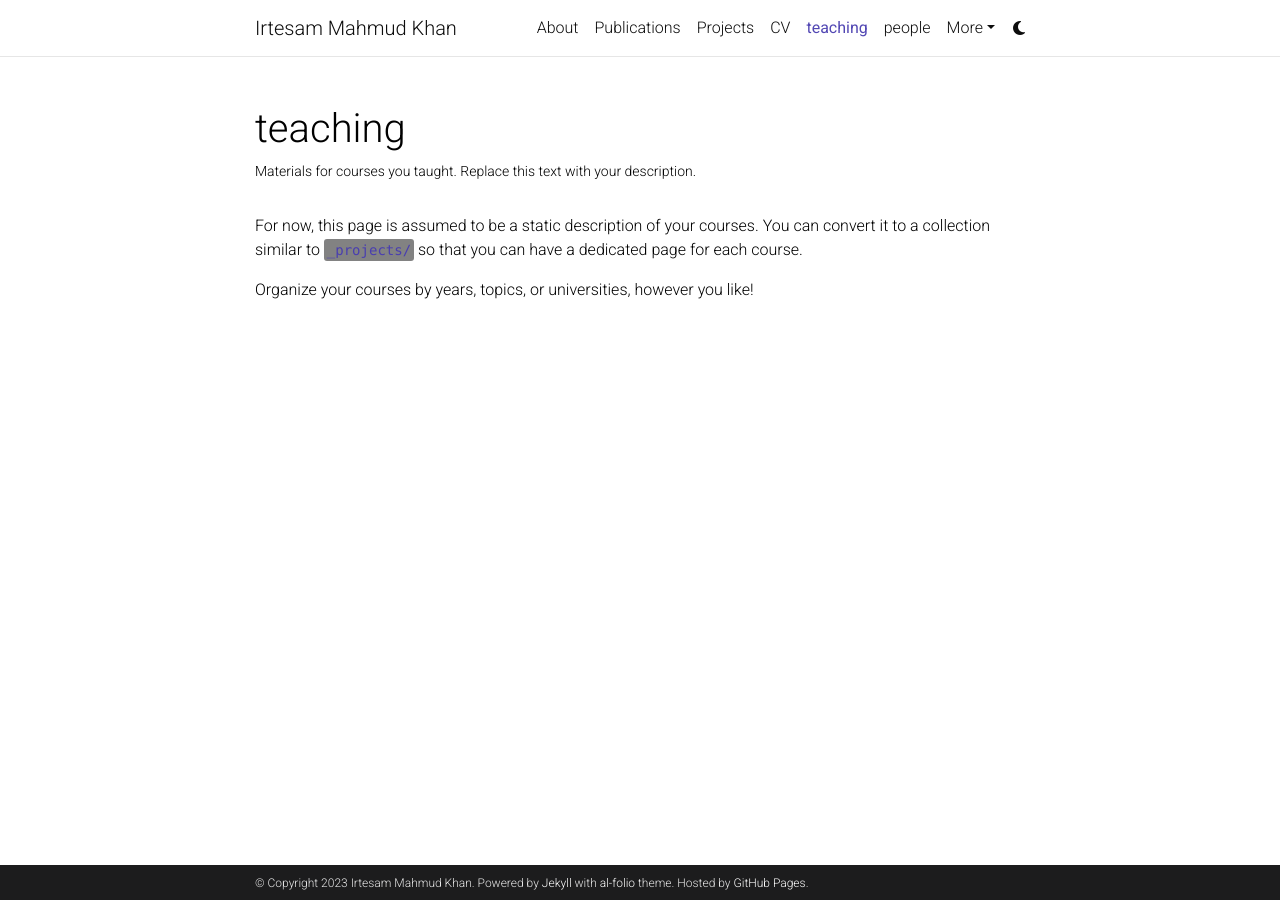
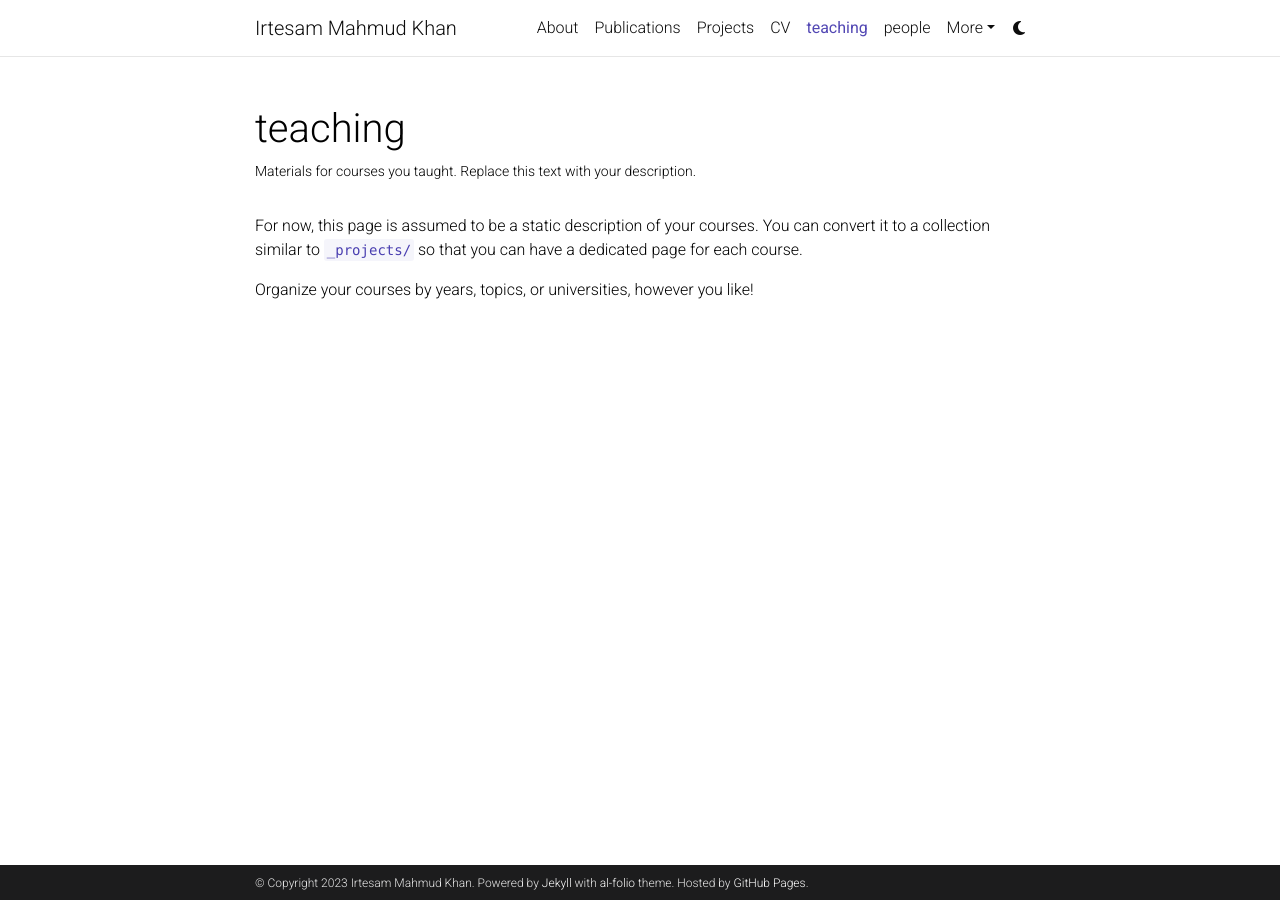
Before and after one commit to irtesamweb/irtesamweb.github.io, a Jekyll site: the page built from _pages/teaching.md, in a window 1280 px wide. Built offline with Jekyll 4.4.1, drawn with Linux system fonts in a browser that asks for light colours; full-size pictures stand in for the smaller copies a plugin makes; comment, search, counter and statistics services are not loaded; a style sheet for code colours, icons or effects is not loaded.

Commit message:
global theme colors are changed

```diff
--- a/_sass/_themes.scss
+++ b/_sass/_themes.scss
@@ -4,11 +4,11 @@
 
 :root {
   --global-bg-color: #{$white-color};
-  --global-code-bg-color: #{$grey-color};
+  --global-code-bg-color: #{$code-bg-color-light};
   --global-text-color: #{$black-color};
   --global-text-color-light: #{$grey-color};
-  --global-theme-color: #{$code-bg-color-light};
-  --global-hover-color: #{$code-bg-color-light};
+  --global-theme-color: #{$blue-beauty};
+  --global-hover-color: #{$blue-beauty};
   --global-hover-text-color: #{$white-color};
   --global-footer-bg-color: #{$grey-color-dark};
   --global-footer-text-color: #{$grey-color-light};
@@ -49,17 +49,17 @@
 
 html[data-theme='dark'] {
   --global-bg-color: #{$grey-color-dark};
-  --global-code-bg-color: #{$grey-color};
+  --global-code-bg-color: #{$code-bg-color-dark};
   --global-text-color: #{$grey-color-light};
   --global-text-color-light: #{$grey-color-light};
-  --global-theme-color: #{$code-bg-color-dark};
-  --global-hover-color: #{$code-bg-color-dark};
+  --global-theme-color: #{$green-beauty};
+  --global-hover-color: #{$green-beauty};
   --global-hover-text-color: #{$white-color};
   --global-footer-bg-color: #{$grey-color-light};
   --global-footer-text-color: #{$grey-color-dark};
   --global-footer-link-color: #{$black-color};
   --global-distill-app-color: #{$grey-color-light};
-  --global-divider-color: #1b1b1c;
+  --global-divider-color: #424246;
   --global-card-bg-color: #{$grey-900};
 
   --global-tip-block: #42b983;
--- a/_sass/_variables.scss
+++ b/_sass/_variables.scss
@@ -30,10 +30,13 @@
 $white-color: #ffffff !default;
 $black-color: #000000 !default;
 
+$blue-beauty: #493eb0;
+$green-beauty: #4fc15a;
+
 // Theme colors
 
-$code-bg-color-light:     #493eb0; //rgba($purple-color, 0.05);
-$code-bg-color-dark:      #4fc15a !default;
+$code-bg-color-light:     rgba($blue-beauty, 0.05); //rgba($purple-color, 0.05);
+$code-bg-color-dark:      rgba($green-beauty, 0.05) !default;
 
 // Font awesome location
 $fa-font-path: "../webfonts";
```
